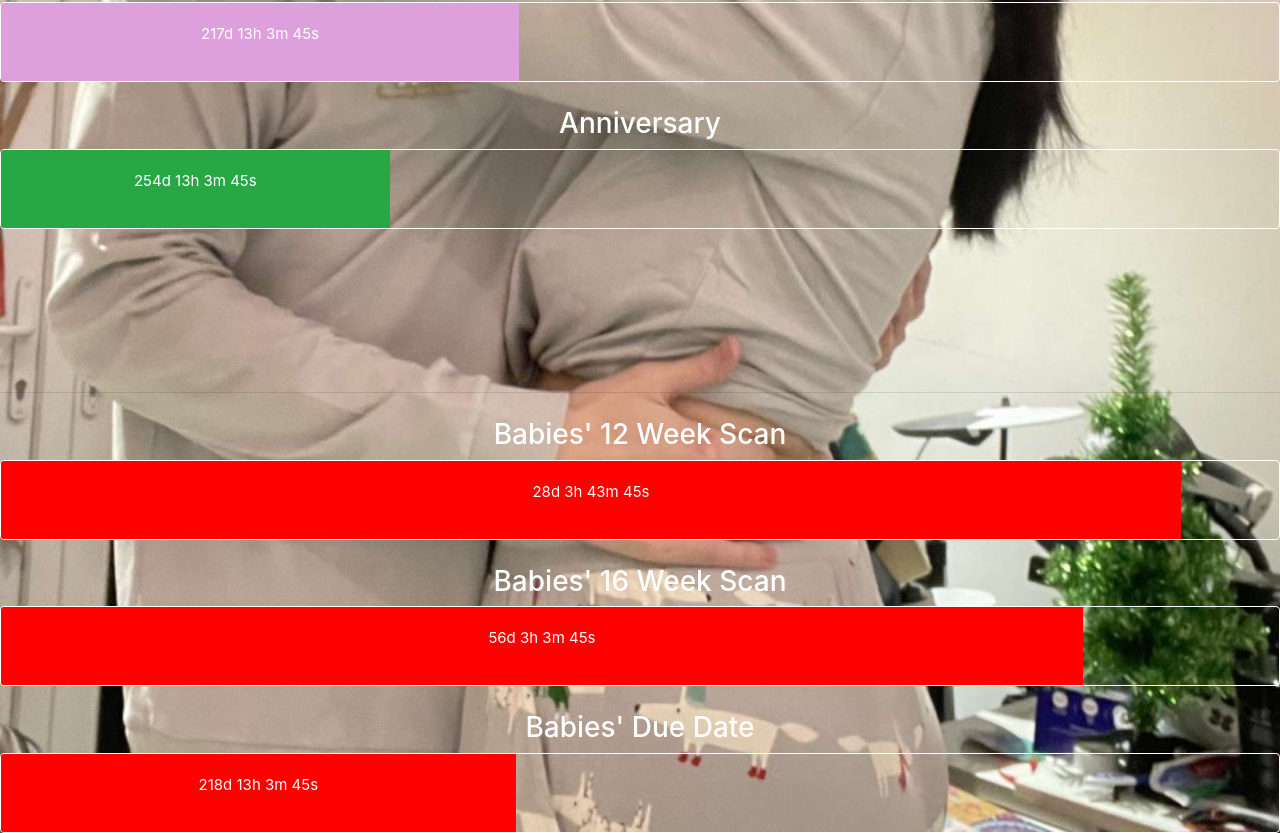
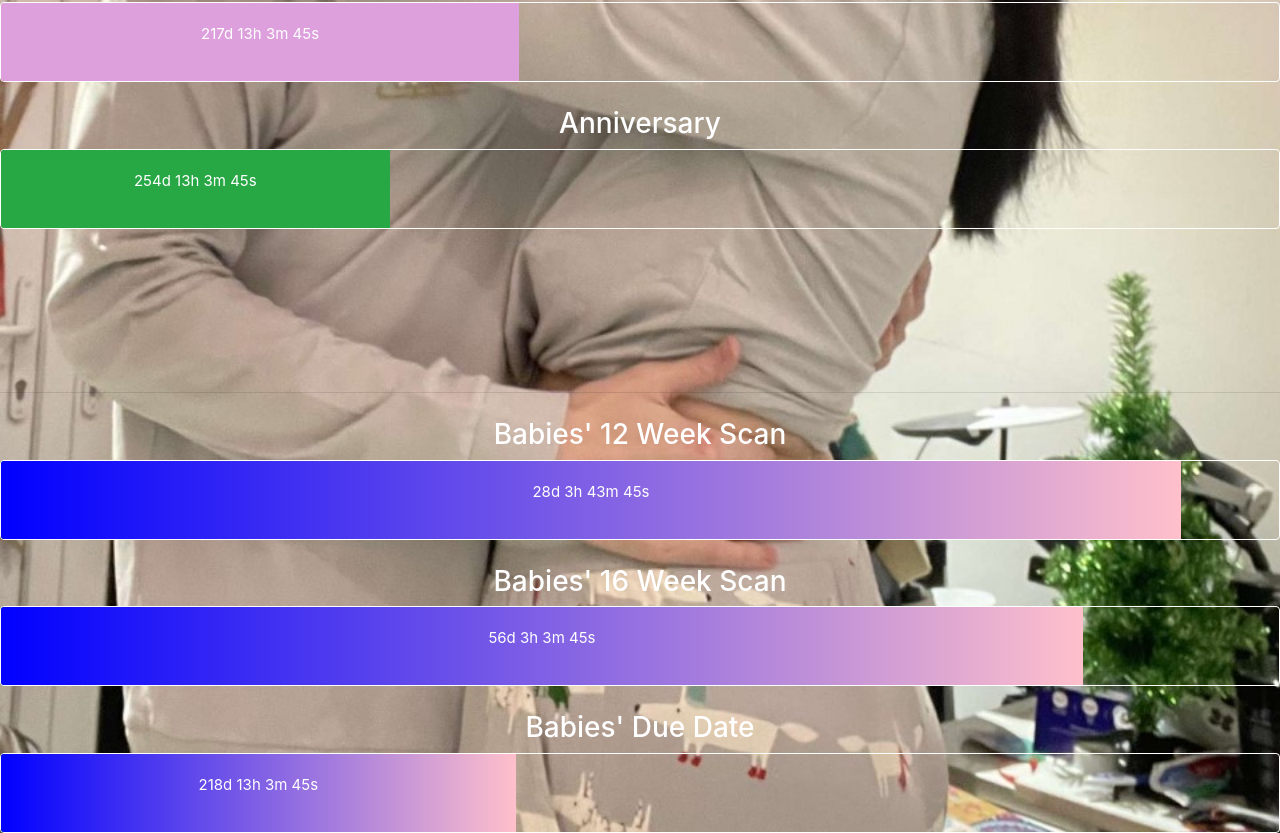
Before and after one commit to DanArmstrong124/danloz, a plain HTML site: page index.html in a window 1280 px wide. Shown: the part 574-1407 px from the top of the page. Drawn offline with nearby package versions, Linux system fonts and the light colour scheme.

Commit message:
Adding bubba

```diff
--- a/index.html
+++ b/index.html
@@ -43,15 +43,15 @@
       <hr>
       <h3>Babies' 12 Week Scan</h3>
       <div class="progress">
-        <div id="twebar" class="progress-bar bg-info" role="progressbar" style="background-color: red !important;" aria-valuenow="50" aria-valuemin="0" aria-valuemax="100"><p id="twe">0</p></div>
+        <div id="twebar" class="progress-bar bg-info" role="progressbar" style="background-image: linear-gradient(to right, blue , pink)  !important;" aria-valuenow="50" aria-valuemin="0" aria-valuemax="100"><p id="twe">0</p></div>
       </div>
       <h3>Babies' 16 Week Scan</h3>
       <div class="progress">
-        <div id="sixbar" class="progress-bar bg-info" role="progressbar" style="background-color: red !important;" aria-valuenow="50" aria-valuemin="0" aria-valuemax="100"><p id="six">0</p></div>
+        <div id="sixbar" class="progress-bar bg-info" role="progressbar" style="background-image: linear-gradient(to right, blue , pink) !important;" aria-valuenow="50" aria-valuemin="0" aria-valuemax="100"><p id="six">0</p></div>
       </div>
       <h3>Babies' Due Date</h3>
       <div class="progress">
-        <div id="duebar" class="progress-bar bg-info" role="progressbar" style="background-color: red !important;" aria-valuenow="50" aria-valuemin="0" aria-valuemax="100"><p id="due">0</p></div>
+        <div id="duebar" class="progress-bar bg-info" role="progressbar" style="background-image: linear-gradient(to right, blue , pink) !important;" aria-valuenow="50" aria-valuemin="0" aria-valuemax="100"><p id="due">0</p></div>
       </div>
 
 <script src="script.js"></script>
```
